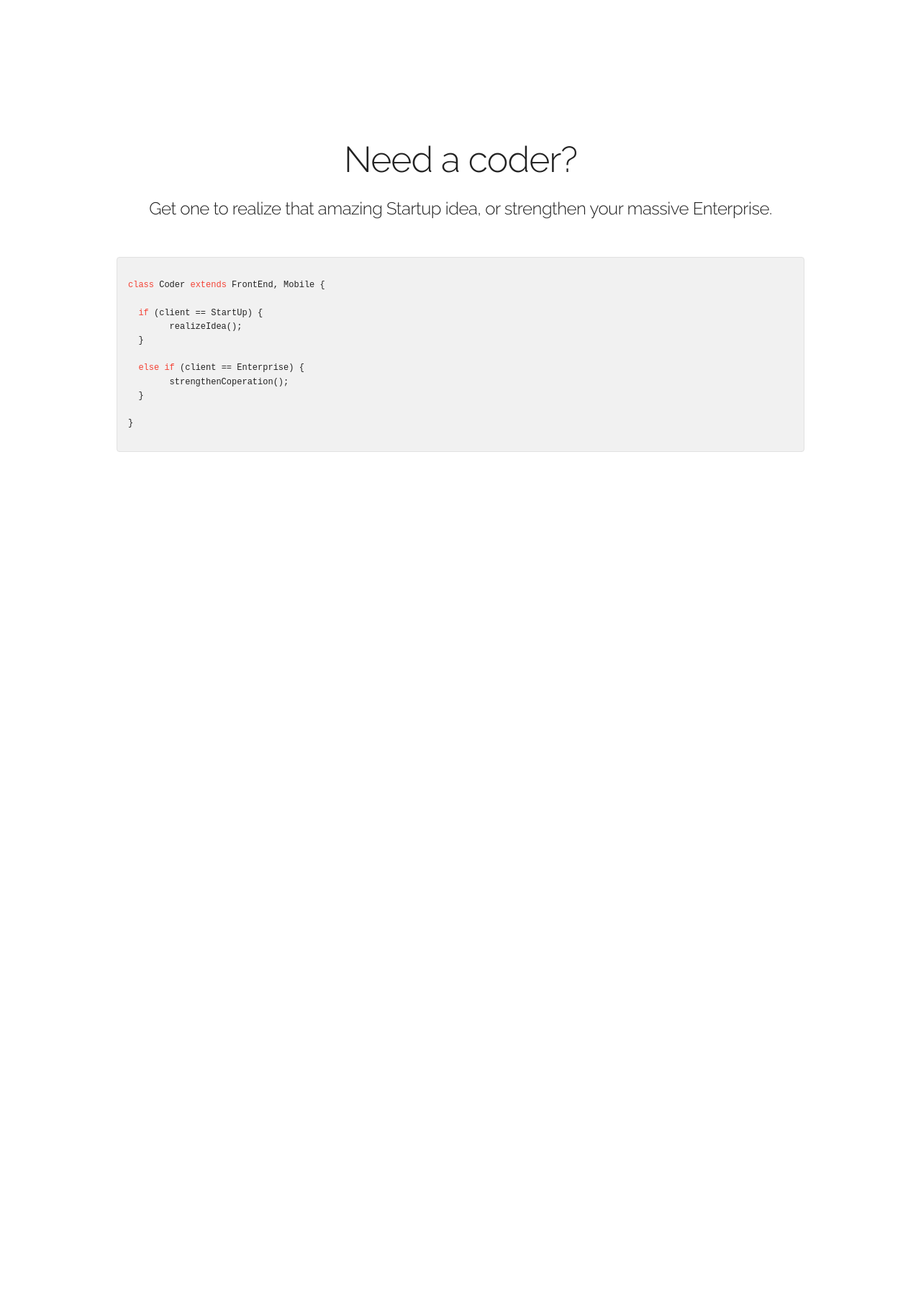
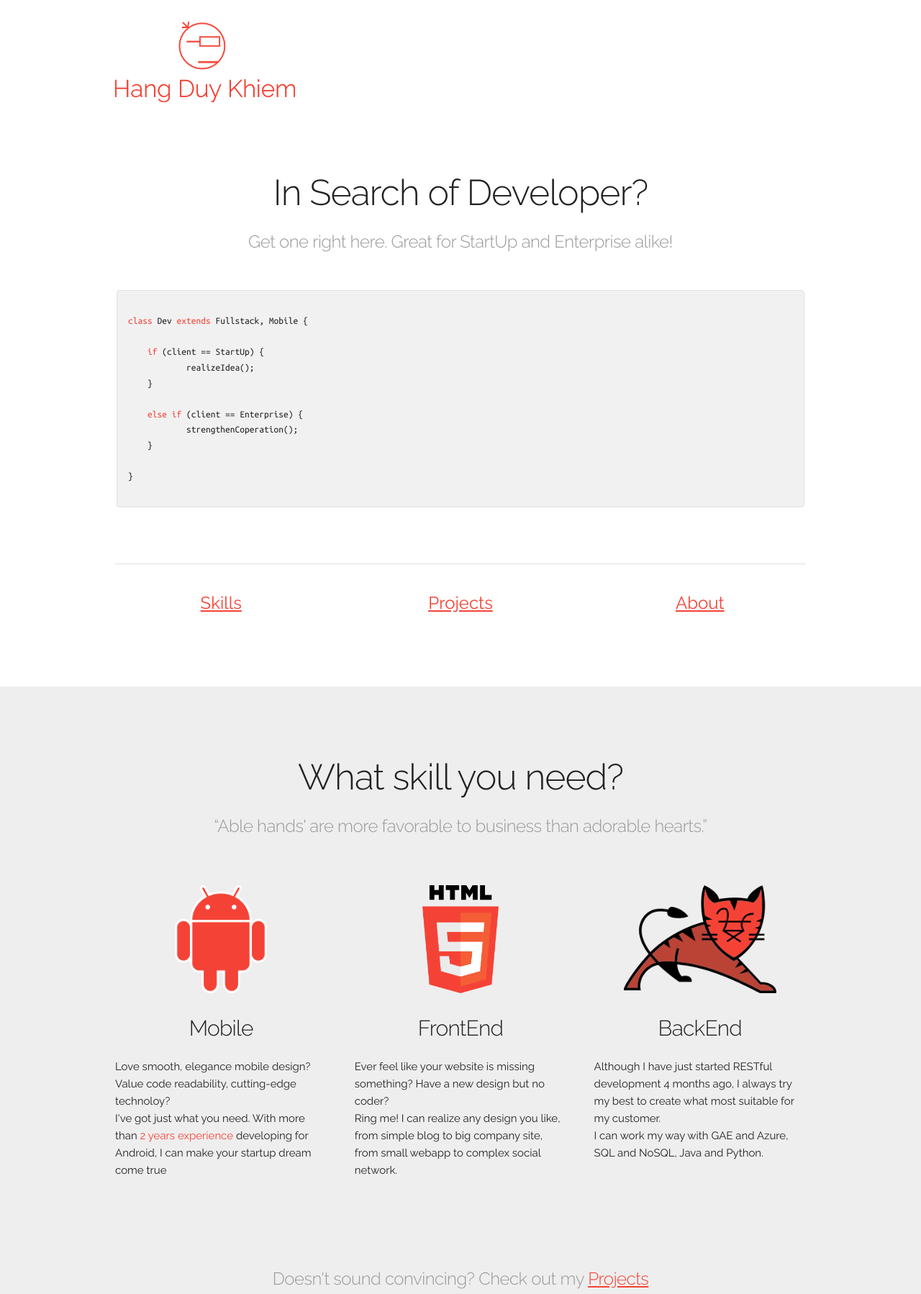
Before and after one commit to hangduykhiem/hangduykhiem, a plain HTML site: page index.html in a window 1280 px wide. Shown: the top 1798 px of the page at 72% size. Before the commit the page ends 800 px from the top, so only its background shows below. Drawn offline with nearby package versions, Linux system fonts and the light colour scheme.

Commit message:
Second Screen created, javascript added

```diff
--- a/css/skeleton.css
+++ b/css/skeleton.css
@@ -119,14 +119,28 @@
 html is set to 62.5% so that all the REM measurements throughout Skeleton
 are based on 10px sizing. So basically 1.5rem = 15px :) */
 html {
-  font-size: 62.5%; }
+  font-size: 62.5%;
+  max-width: 100%;
+  overflow-x: hidden;}
 body {
   font-size: 1.5em; /* currently ems cause chrome bug misinterpreting rems on body element */
   line-height: 1.6;
   font-weight: 400;
   font-family: "Raleway", "HelveticaNeue", "Helvetica Neue", Helvetica, Arial, sans-serif;
-  color: #222; }
+  color: #222;
+  max-width: 100%;
+  overflow-x: hidden;}
 
+.viewport {
+  min-height: 100vh;
+}
+
+.viewport:nth-child(2n){
+  background: #eee;
+}
+.viewport:nth-child(2n+1){
+  background: #fff;
+}
 
 /* Typography
 –––––––––––––––––––––––––––––––––––––––––––––––––– */
@@ -154,12 +168,17 @@ h6 { font-size: 1.5rem; line-height: 1.6;  letter-spacing: 0; }
 p {
   margin-top: 0; }
 
-
+/* Navigation Bar
+–––––––––––––––––––––––––––––––––––––––––––––––––– */
+.nav {
+	text-align:center;
+	font-size:2.4rem;
+}
 
 /* Links
 –––––––––––––––––––––––––––––––––––––––––––––––––– */
 a {
-  color: #1EAEDB; }
+  color: #F44336; }
 a:hover {
   color: #0FA0CE; }
 
@@ -310,11 +329,13 @@ li {
 code {
   padding: .2rem .5rem;
   margin: 0 .2rem;
-  font-size: 80%;
+  font-size: 75%;
+  font-family: 'Ubuntu Mono';
   white-space: nowrap;
   background: #F1F1F1;
   border: 1px solid #E1E1E1;
   border-radius: 4px; }
+
 pre > code {
   display: block;
   padding: 1rem 1.5rem;
@@ -384,6 +405,25 @@ hr {
   color: #F44336;
 }
 
+.logo {
+  height:auto;
+  width:180px;
+  text-align: center;
+  display:block;
+  margin:auto;
+}
+
+.top {
+	margin-top: 30px;
+}
+
+.tech-logo{
+	display: block;
+	height:15rem;
+	margin:auto;
+	margin-top:15%;
+	margin-bottom:10%;
+}
 /* Clearing
 –––––––––––––––––––––––––––––––––––––––––––––––––– */
 
@@ -407,10 +447,23 @@ there.
 
 
 /* Larger than mobile */
-@media (min-width: 400px) {}
+@media (min-width: 400px) {
+  code{
+	  font-size: 90%;
+	}
+
+}
 
 /* Larger than phablet (also point when grid becomes active) */
-@media (min-width: 550px) {}
+@media (min-width: 550px) {
+  .logo {
+    height:auto;
+	width:250px;
+    display:block;
+	margin: 0;
+  }
+
+}
 
 /* Larger than tablet */
 @media (min-width: 750px) {}
--- a/index.html
+++ b/index.html
@@ -5,7 +5,7 @@
   <!-- Basic Page Needs
   –––––––––––––––––––––––––––––––––––––––––––––––––– -->
   <meta charset="utf-8">
-  <title>Your page title here :)</title>
+  <title>Developement on Demand | Hang Duy Khiem</title>
   <meta name="description" content="">
   <meta name="author" content="">
 
@@ -16,6 +16,7 @@
   <!-- FONT
   –––––––––––––––––––––––––––––––––––––––––––––––––– -->
   <link href='https://fonts.googleapis.com/css?family=Raleway:400,300,600' rel='stylesheet' type='text/css'>
+  <link href='https://fonts.googleapis.com/css?family=Inconsolata|Ubuntu+Mono' rel='stylesheet' type='text/css'>
   <!-- CSS
   –––––––––––––––––––––––––––––––––––––––––––––––––– -->
   <link rel="stylesheet" href="css/normalize.css">
@@ -30,15 +31,18 @@
 
   <!-- Primary Page Layout
   –––––––––––––––––––––––––––––––––––––––––––––––––– -->
+  <div class="viewport">
 	<div class="container">
     <div class="row">
-      <div class="twelve columns" style="margin-top: 20%; text-align: center;">
-        <h1>Need a coder?</h1>
-	    <h5>Get one to realize that amazing Startup idea, or strengthen your massive Enterprise.</h5>
+      <div class="twelve columns top">
+	  	<img class="logo" src="images/logo.png"/>
+		<div style="margin-top: 10%; text-align: center;">
+			<h1>In Search of Developer?</h1>
+			<h5 style="color:#999;">Get one right here. Great for StartUp and Enterprise alike!</h5>
 			<p>
 				<pre>
-				<code style="text-align: left;">
-<span class="keyword">class</span> Coder <span class="keyword">extends</span> FrontEnd, Mobile {
+					<code class="code-example-body" style="text-align: left;">
+<span class="keyword">class</span> Dev <span class="keyword">extends</span> Fullstack, Mobile {
 
     <span class="keyword">if</span> (client == StartUp) {
 	    realizeIdea();
@@ -52,11 +56,88 @@
 					</code>
 				</pre>
 			</p>
+			<hr>
+		</div>
+      </div>
+
+
+    </div>
+	<div style="margin-bottom: 10%;" class="row" id="navbar">
+		<div class="one-third column nav"><a href="#skills">Skills</a></div>
+		<div class="one-third column nav"><a href="#projects">Projects</a></div>
+		<div class="one-third column nav"><a href="#">About</a></div>
 	  </div>
 	</div>
   </div>
 
+	<div class="viewport" style="text-align:center;">
+		<div class="container" id="skills">
+		<div class="row">
+			<div class="twelve columns">
+				<div style="margin-top: 10%; text-align: center;">
+				<h1>What skill you need?</h1>
+				<h5 style="color:#999;">“Able hands' are more favorable to business than adorable hearts.” </h5>
+			</div>
+		</div>
+
+		<div class="row">
+			<div class="one-third column">
+				<img class="tech-logo" src="images/android.png"/>
+				<h4>Mobile</h4>
+				<p style="text-align:left;">Love smooth, elegance mobile design? Value code readability, cutting-edge technoloy?<br>
+				I've got just what you need. With more than <span class="keyword">2 years experience</span>
+				developing for Android, I can make your startup dream come true </p>
+
+			</div>
+
+			<div class="one-third column">
+				<img class="tech-logo" src="images/HTML5_Logo.png"/>
+				<h4>FrontEnd</h4>
+				<p style="text-align:left;">Ever feel like your website is missing something? Have a new design but no coder?<br>
+				Ring me! I can realize any design you like, from simple blog to big company site, from small webapp to complex social network. </p>
+
+			</div>
+
+			<div class="one-third column">
+				<img class="tech-logo" src="images/Tomcat-logo.png"/>
+				<h4>BackEnd</h4>
+				<p style="text-align:left;">Although I have just started RESTful development 4 months ago,
+				I always try my best to create what most suitable for my customer. <br> I can work my way with GAE and Azure, SQL and NoSQL, Java and Python.
+				</p>
+			</div>
+		</div>
+		</div>
+		<div class="row">
+			<div class="twelve columns">
+				<div style="margin-top: 10%; margin-bottom:10%; text-align: center;">
+				<h5 style="color:#999;">Doesn't sound convincing? Check out my <a href="#projects">Projects</a> </h5>
+				</div>
+			</div>
+		</div>
+	</div>
+	</div>
+
+	<div class="viewport" style="text-align:center;">
+		<div class="container" id="projects">
+			<div class="row">
+				<div class="twelve columns">
+					<div style="margin-top: 10%;">
+					  <h1>What I did</h1>
+					  <h5 style="color:#999;">“Talk is cheap.” </h5>
+					</div>
+				</div>
+			</div>
+
+		</div>
+	</div>
+
+
+
 <!-- End Document
   –––––––––––––––––––––––––––––––––––––––––––––––––– -->
+  <script src="https://ajax.googleapis.com/ajax/libs/jquery/2.1.4/jquery.min.js"></script>
+  <script src="js/site.js"></script>
+
 </body>
+
 </html>
--- /dev/null
+++ b/js/site.js
@@ -0,0 +1,48 @@
+$(document).ready(function() {
+  var $codeSnippets = $('.code-example-body'),
+      $nav=$('#navbar'),
+	  navOffsetTop = $('#navbar').offset().top
+      $body = $('body'),
+      $window = $(window)
+
+  function init() {
+    $window.on('scroll', onScroll)
+    $window.on('resize', resize)
+    $('a[href^="#"]').on('click', smoothScroll)
+  }
+
+   function onScroll() {
+    if(navOffsetTop < $window.scrollTop() && !$body.hasClass('has-docked-nav')) {
+      $body.addClass('has-docked-nav')
+    }
+    if(navOffsetTop > $window.scrollTop() && $body.hasClass('has-docked-nav')) {
+      $body.removeClass('has-docked-nav')
+    }
+  }
+
+
+
+  function smoothScroll(e) {
+    if (location.pathname.replace(/^\//,'') === this.pathname.replace(/^\//,'') && location.hostname == this.hostname) {
+      var target = $(this.hash);
+      target = target.length ? target : $('[name=' + this.hash.slice(1) +']');
+      if (target.length) {
+        $('html,body').animate({
+          scrollTop: target.offset().top
+        }, 1000);
+        return false;
+      }
+    }
+  }
+
+  function resize() {
+    $body.removeClass('has-docked-nav')
+    navOffsetTop = $nav.offset().top
+    onScroll()
+  }
+
+
+
+  init();
+
+});
```
Also changed, not shown: images/HTML5_Logo.png (added), images/Tomcat-logo.png (added), images/android.png (added), images/logo.png (added). Lines whose indentation alone changed are shown as unchanged.
